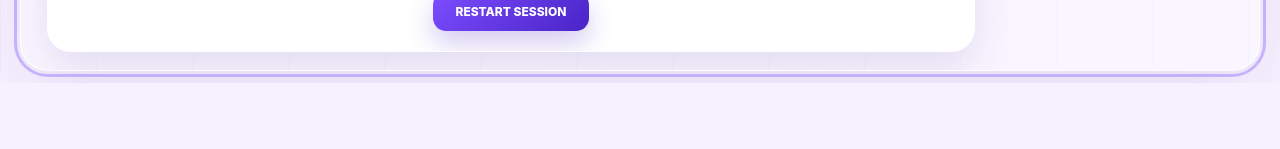
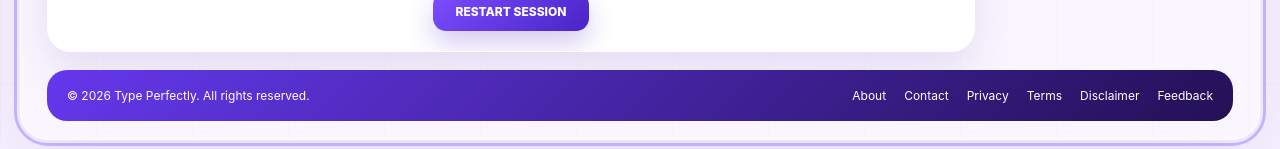
Before and after one commit to mohdaffan54511-cmyk/TeksType, a React (Vite) app: page / in a window 1280 px wide. Shown: the part 1369-1518 px from the top of the page. Before the commit the page ends 1452 px from the top, so only its background shows below. Built offline with nearby package versions, Linux system fonts and the light colour scheme; no server answers.

Commit message:
Add footer with legal and feedback links
Added footer with legal links and feedback form.

```diff
--- a/src/App.jsx
+++ b/src/App.jsx
@@ -747,7 +747,25 @@ export default function App() {
           </div>
         </section>
       )}
+   <footer className="footer">
+  <div>© 2026 Type Perfectly. All rights reserved.</div>
 
+  <nav aria-label="Legal and information links">
+    <a href="/about.html">About</a>
+    <a href="/contact.html">Contact</a>
+    <a href="/privacy.html">Privacy</a>
+    <a href="/terms.html">Terms</a>
+    <a href="/disclaimer.html">Disclaimer</a>
+
+    <a
+      href="https://docs.google.com/forms/d/e/1FAIpQLScFhnHdXB3dWVWBhEPFfkQKQz3Xzs23UXhCYOqp7O0Q3mMXQg/viewform"
+      target="_blank"
+      rel="noopener noreferrer"
+    >
+      Feedback
+    </a>
+  </nav>
+</footer>
       {authOpen && (
         <Suspense fallback={null}>
           <AuthModal isOpen={authOpen} onClose={() => setAuthOpen(false)} initialMode={authMode} />
```
